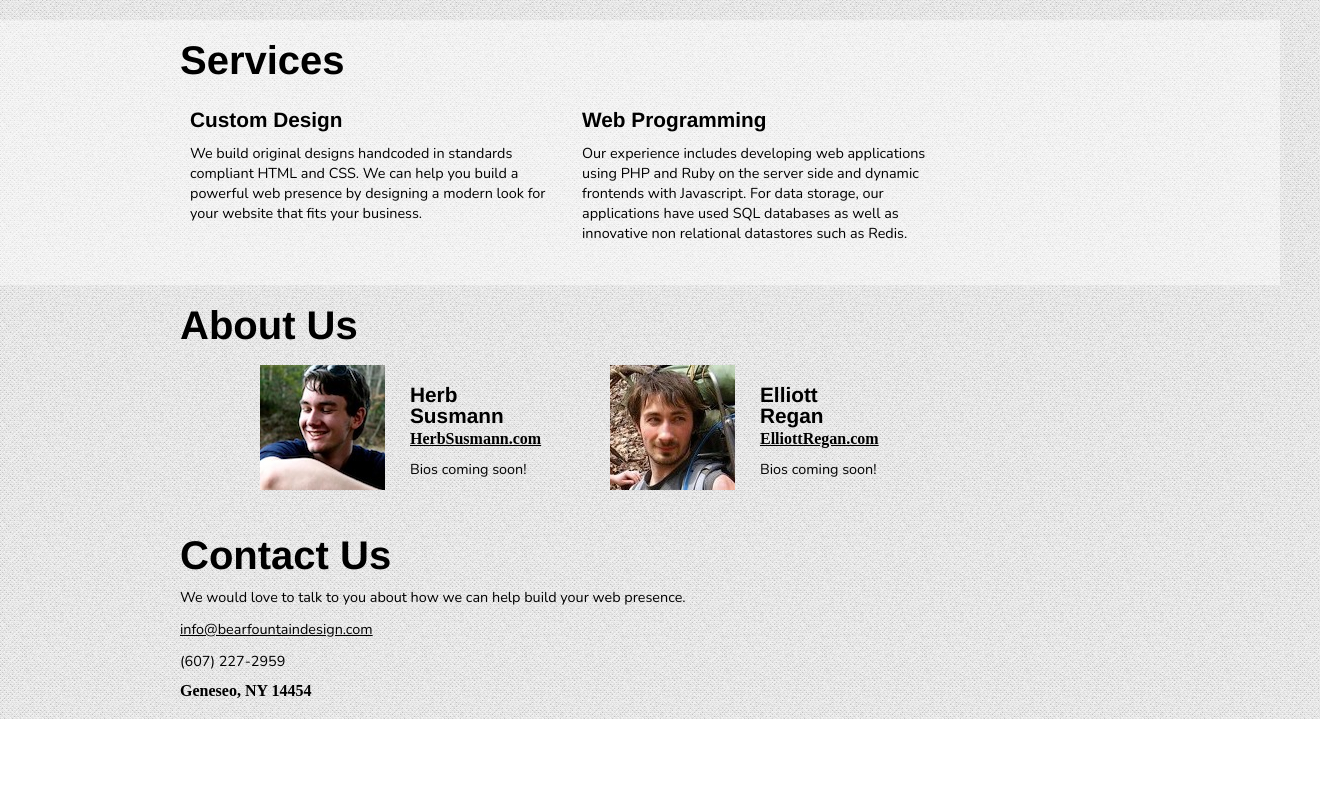
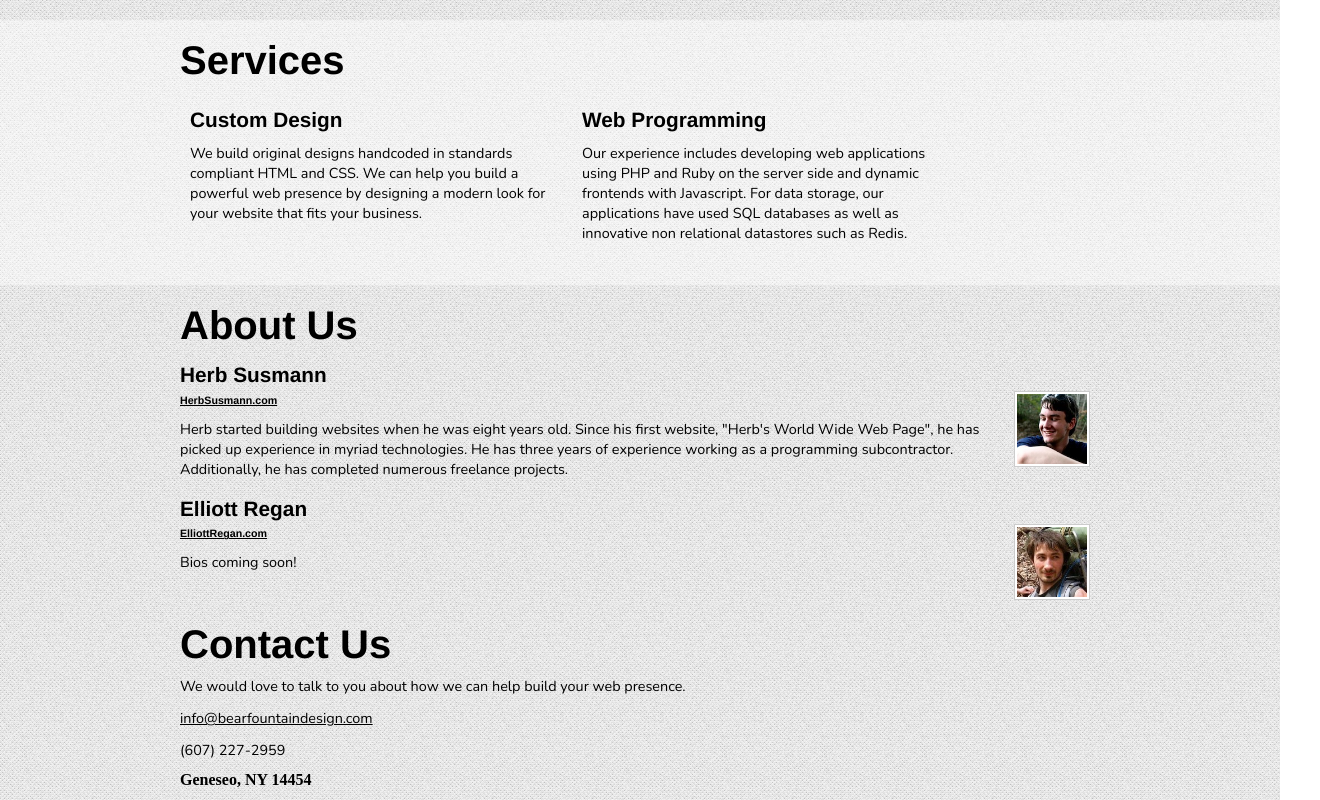
Before and after one commit to herbps10/bearfountain, a plain HTML site: page index.html in a window 1280 px wide. Shown: the part 1050-1850 px from the top of the page, 1320 px wide, since content can reach past the window. Before the commit the page ends 1769 px from the top, so only its background shows below. Drawn offline with nearby package versions, Linux system fonts and the light colour scheme; a web font is replaced by a local one.

Commit message:
Changes to front page

```diff
--- a/css/styles.css
+++ b/css/styles.css
@@ -96,7 +96,7 @@ nav {
 	width: 100%;
 	z-index: 100;
 	text-align: center;
-  border-bottom: 1px solid #3f2929;
+  	border-bottom: 1px solid #3f2929;
 }
 
 nav ul {
@@ -108,10 +108,6 @@ nav ul li {
 	display: inline-block;
 	font-family: 'Helvetica Neue', Helvetica, Arial, sans-serif;
 	padding: 15px 10px;
-}
-
-nav ul li:first-child a {
-	padding-left: 0px;
 }
 
 nav ul li a {
@@ -130,7 +126,6 @@ section {
 }
 
 section#portfolio {
-  width: 100%;
   padding-top: 100px;
   padding-bottom: 40px;
 }
@@ -356,26 +351,17 @@ footer {
 	margin: 20px 0px 5px 0;
 }
 
-#us {
-  width: 700px;
-  height: 100px;
+#us div img {
+	float: right;
+	width: 70px;
+	padding: 2px;
+	background: white;
+	border: 1px solid #ccc;
+	border-shadow: 1px solid #ccc;
+	margin-right: 10px;
 }
 
-#herb {
-  float: left;
-  background: url(../img/herb.jpg) no-repeat;
-  width: 120px;
-  height: 150px;
-  padding-left: 150px;
-  margin-top: 20px;
-  margin-left: 80px;
+#us div a {
+	font-family: 'Helvetica Neue', Helvetica, Arial, sans-serif;
+	font-size: 8pt;
 }
-
-#elliott {
-  float: right;
-  background: url(../img/elliott.jpg) no-repeat;
-  width: 120px;
-  height: 150px;
-  padding-left: 150px;
-  margin-top: 20px;
-}
--- a/index.html
+++ b/index.html
@@ -21,12 +21,11 @@
 			$('a').smoothScroll();
 
 			$(window).scroll(function() {
-				console.log($(window).scrollTop());
 				if($(window).scrollTop() < 520) {
-					$("section#navigation").css('top', '520px');
+					$("nav").css('top', '520px');
 				}
 				else {
-					$("section#navigation").css('top', $(window).scrollTop());
+					$("nav").css('top', $(window).scrollTop());
 				}
 			});
 		});
@@ -78,7 +77,7 @@
       			<ul>
       				<li><a href='#portfolio'>Portfolio</a></li>
       				<li><a href='#services'>Services</a></li>
-      				<li><a href='#about-us'>About Us</a></li>
+      				<li><a href='#about'>About Us</a></li>
       				<li><a href='#contact'>Contact</a></li>
       			</ul>
       		</nav>
@@ -113,21 +112,25 @@
               <div id="us">
                 <div id="herb">
                   <h3>Herb Susmann</h3>
-                  <a href="http://www.herbsusmann.com">HerbSusmann.com</a>
-                  <p>Bios coming soon!</p>
+			<img src='img/herb.jpg' alt='Herb Susmann' />
+			  <a href="http://www.herbsusmann.com">HerbSusmann.com</a>
+			  <p>Herb started building websites when he was eight years old. Since his first website, "Herb's World Wide Web Page", he has picked up experience in myriad technologies. He has three years of experience working as a programming subcontractor. Additionally, he has completed numerous freelance projects.
                 </div>
                 <div id="elliott">
-                  <h3>Elliott Regan</h3>
-                  <a href="http://www.eregan.db-dev.info">ElliottRegan.com</a>
-                  <p>Bios coming soon!</p>
+                  	<h3>Elliott Regan</h3>
+			<img src='img/elliott.jpg' alt='Elliott Regan' />
+
+                  	<a href="http://www.eregan.db-dev.info">ElliottRegan.com</a>
+                  	<p>Bios coming soon!</p>
                 </div>
               </div>
-        		</div>
+        	</div>
           </section>
 
           <section id="contact">
             <div class="section_wrapper">
               <h2>Contact Us</h2>
+
               <p>We would love to talk to you about how we can help build your web presence.</p>
               <p><a href='mailto:info@bearfountaindesign.com'>info@bearfountaindesign.com</a></p>
               <p>(607) 227-2959</p>
```
